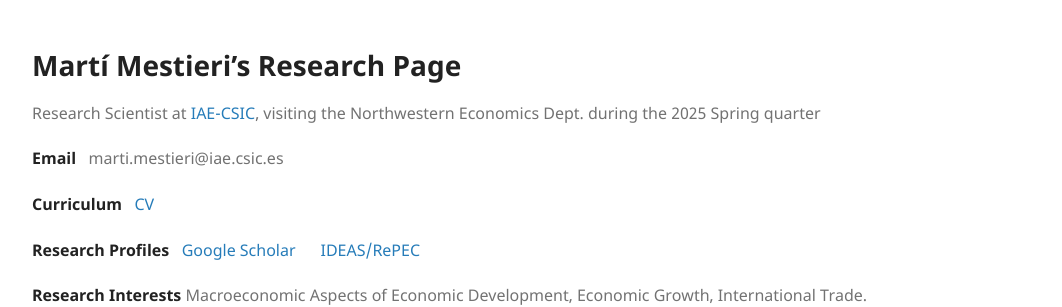
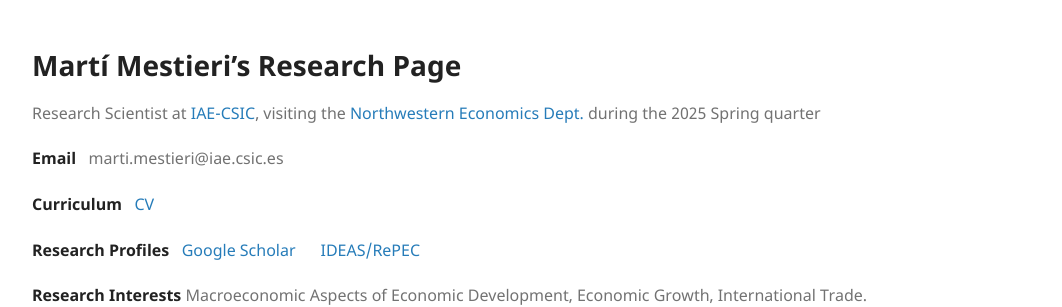
Before and after one commit to mestieri/mestieri.github.io, a Jekyll site: the page built from index.md, in a window 1280 px wide and 900 px high. Shown: the top 307 px of the window, without its empty margins (96-1158 px from the left). Built offline with Jekyll 4.4.1, drawn with Linux system fonts in a browser that asks for light colours; part of the change alters nothing that is shown.

```diff
--- a/index.md
+++ b/index.md
@@ -59,7 +59,7 @@ img {
 Senior Economist in the Economic Research Department at the Federal Reserve Bank of Chicago (on leave).
 UPF Associate Professor and CREi Associate Researcher. <img src="marti-696x928.jpeg" alt="Martí Mestieri">
 -->
-Research Scientist at [IAE-CSIC](https://www.iae.csic.es/index.php?lang=ing), visiting the Northwestern Economics Dept. during the 2025 Spring quarter
+Research Scientist at [IAE-CSIC](https://www.iae.csic.es/index.php?lang=ing), visiting the [Northwestern Economics Dept.](https://economics.northwestern.edu/) during the 2025 Spring quarter
 
 **Email** &nbsp; marti.mestieri@iae.csic.es
 
```
